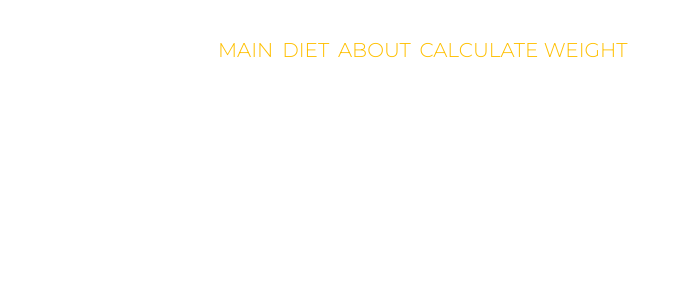
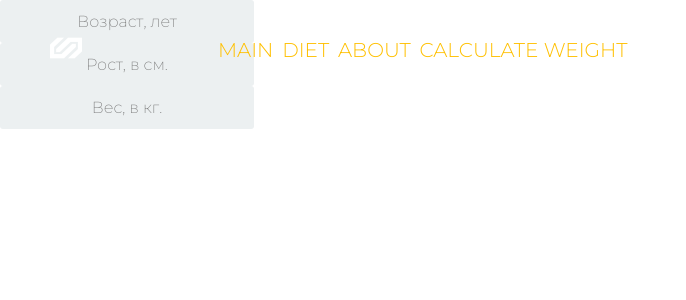
Before and after one commit to SulimanVu/Health-Front, a React (Create React App) app: page /calc in a window 1280 px wide. Shown: the top 300 px of the page, without its empty margins (0-686 px from the left). Built offline with nearby package versions, Linux system fonts and the light colour scheme.

Commit message:
калькулятор

```diff
--- a/src/App.jsx
+++ b/src/App.jsx
@@ -9,6 +9,7 @@ import About from "./pages/About/About";
 import Main from "./pages/MainPage/Main";
 import SignIn from "./pages/Auth/Signin";
 import SignUp from "./pages/Auth/Signup";
+import Calc from "./pages/Calc/Calc";
 
 export const App = () => {
   return (
@@ -18,6 +19,7 @@ export const App = () => {
         <Route path="/signin" element={<SignIn />} />
         <Route path="/signup" element={<SignUp />} />
         <Route path="/" element={<Main />} />
+        <Route path="/calc" element={<Calc />} />
         <Route path="/about" element={<About />} />
         <Route path="/body">
           <Route index element={<Body />} />
--- a/src/components/Header/Header.jsx
+++ b/src/components/Header/Header.jsx
@@ -1,5 +1,5 @@
 import React from "react";
-import styles from "./header.module.scss";
+import styles from "./Header.module.scss";
 import logo from "../../public/logo.png";
 import { Link } from "react-router-dom";
 
@@ -14,7 +14,7 @@ const Header = () => {
           <li><Link to={"/"} className={styles.link}>Main</Link></li>
           <li><Link to={"/diet"} className={styles.link}>diet</Link></li>
           <li><Link to={"/about"} className={styles.link}>About</Link></li>
-          <li><Link to={"/about"} className={styles.link}>calculate weight</Link></li>
+          <li><Link to={"/calc"} className={styles.link}>calculate weight</Link></li>
 
         </ul>
       </div>
--- /dev/null
+++ b/src/pages/Calc/Calc.jsx
@@ -0,0 +1,20 @@
+import React from 'react';
+import style from './Calc.module.scss'
+
+const Calc = () => {
+    return (
+        <div className={style.marg}>
+            <div>
+                <input placeholder='Возраст, лет' />
+            </div>
+            <div>
+                <input placeholder='Рост, в см.' />
+            </div>
+            <div>
+                <input placeholder='Вес, в кг.' />
+            </div>
+        </div>
+    );
+};
+
+export default Calc;
```
Also changed, not shown: src/pages/Calc/Calc.module.scss (added).
